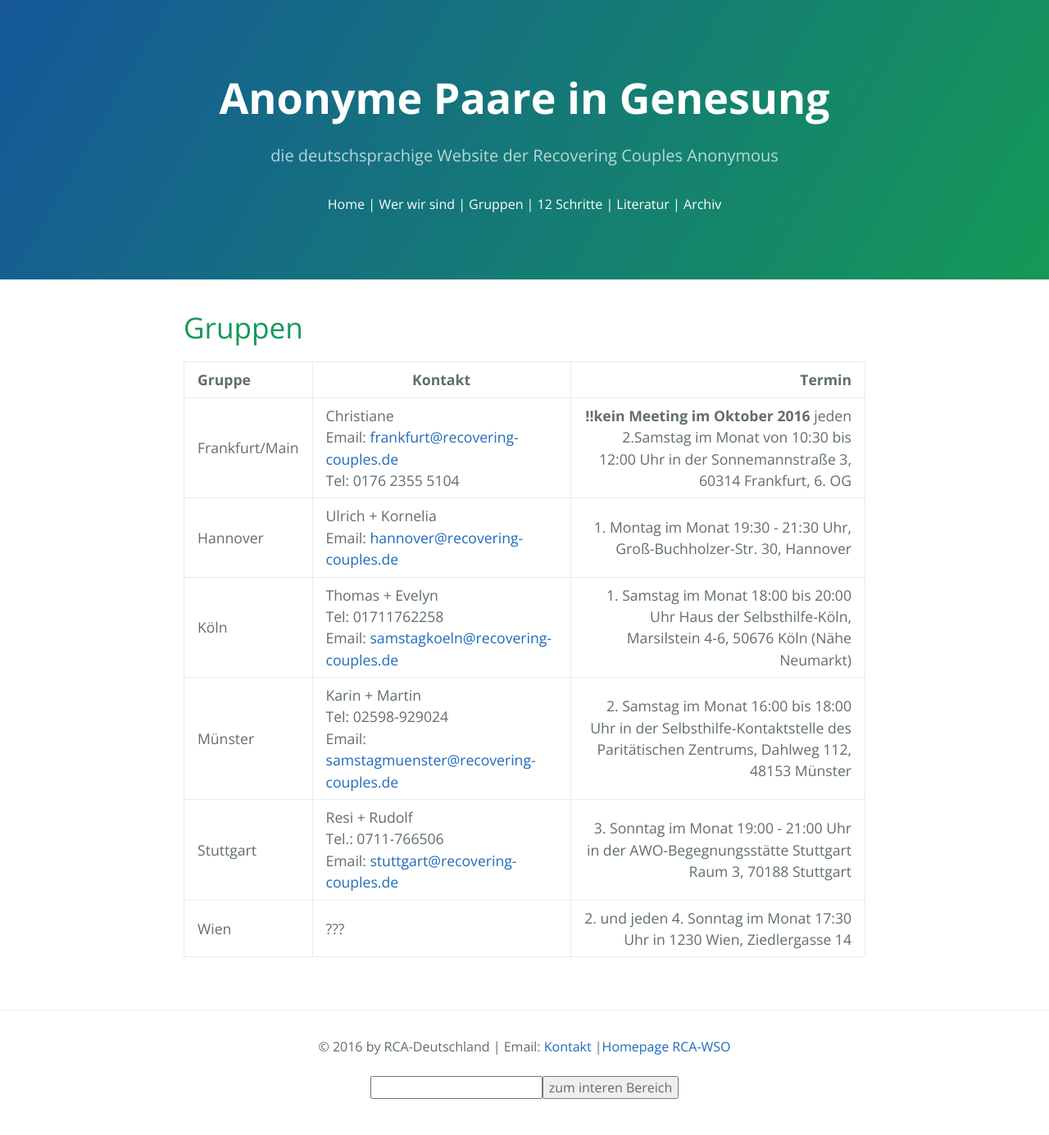
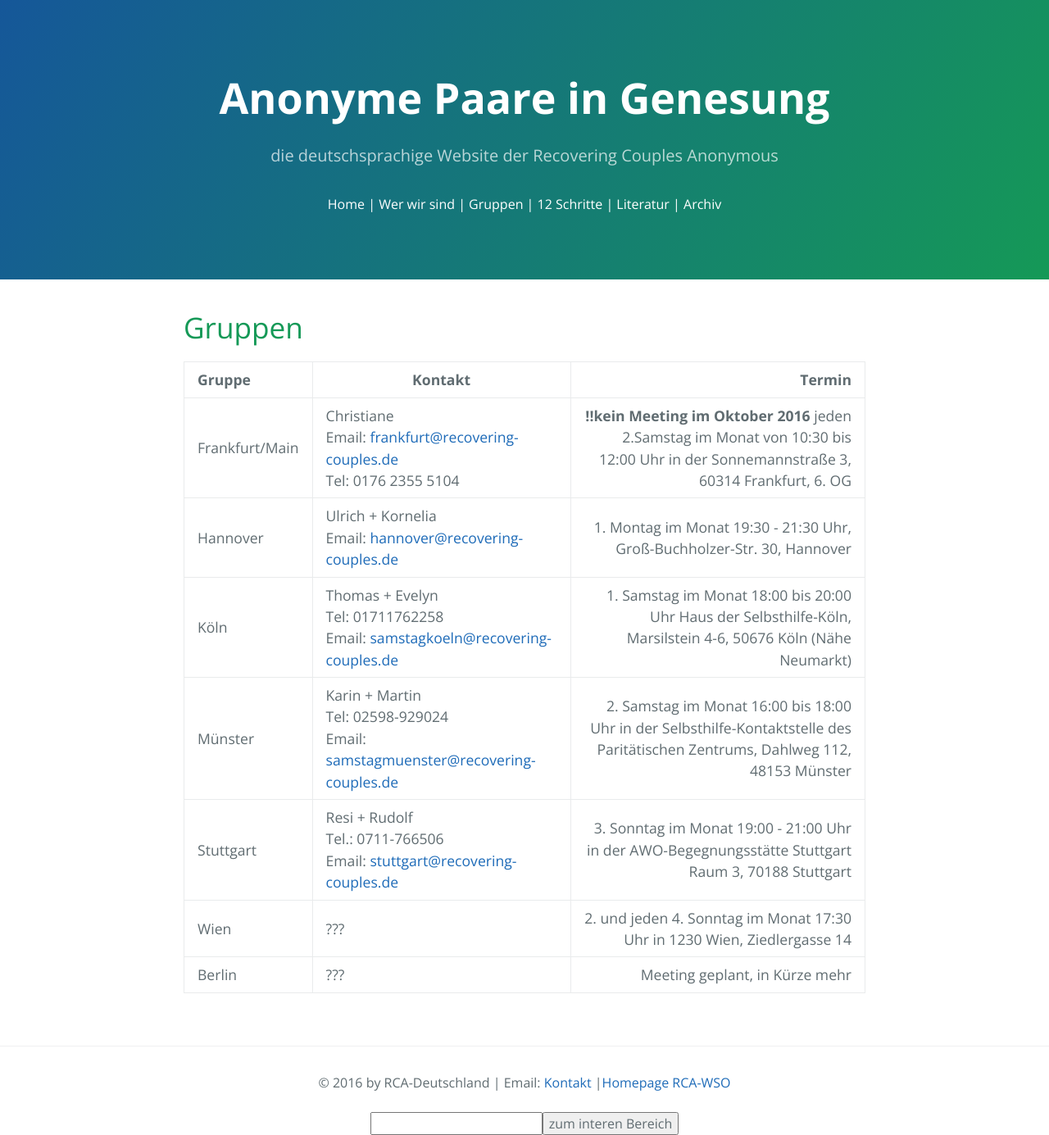
Before and after one commit to rcadeutschland/rcadeutschland.github.io, a Jekyll site: the page built from Gruppen.MD, in a window 1280 px wide. Shown: the whole page at 82% size. Built offline with Jekyll 4.4.1, drawn with Linux system fonts in a browser that asks for light colours; nearby versions of some CDN libraries; before the commit the page ends 1341 px from its top, so only the background shows below that.

Commit message:
Update Gruppen.MD

```diff
--- a/Gruppen.MD
+++ b/Gruppen.MD
@@ -12,3 +12,4 @@ title: RCA Gruppen
 | Münster | Karin + Martin<br>Tel: 02598-929024<br>Email: <samstagmuenster@recovering-couples.de> | 2. Samstag im Monat 16:00 bis 18:00 Uhr  in der Selbsthilfe-Kontaktstelle des Paritätischen Zentrums, Dahlweg 112, 48153 Münster |
 | Stuttgart | Resi + Rudolf<br>Tel.: 0711-766506<br>Email: <stuttgart@recovering-couples.de> | 3. Sonntag im Monat 19:00 - 21:00 Uhr in der AWO-Begegnungsstätte Stuttgart Raum 3, 70188 Stuttgart |
 | Wien | ??? | 2. und jeden 4. Sonntag im Monat 17:30 Uhr in 1230 Wien, Ziedlergasse 14 |
+| Berlin | ??? | Meeting geplant, in Kürze mehr |
```
